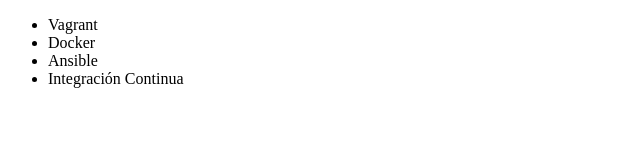
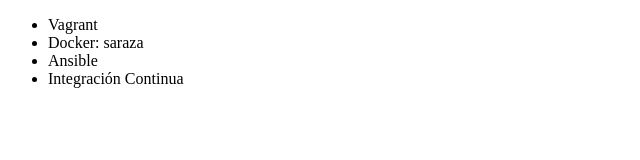
Before and after one commit to pamperito/alura-git, a plain HTML site: page index.html in a window 1280 px wide. Shown: the full height of the page, 0-640 px from the left. Drawn offline with Linux system fonts and the light colour scheme.

Commit message:
modificando titulo

```diff
--- a/index.html
+++ b/index.html
@@ -7,7 +7,7 @@
 <body>
      <ul>
          <li> Vagrant </li>
-         <li> Docker </li>
+         <li> Docker: saraza </li>
          <li> Ansible </li>
          <li> Integración Continua</li>
      </ul>
```
